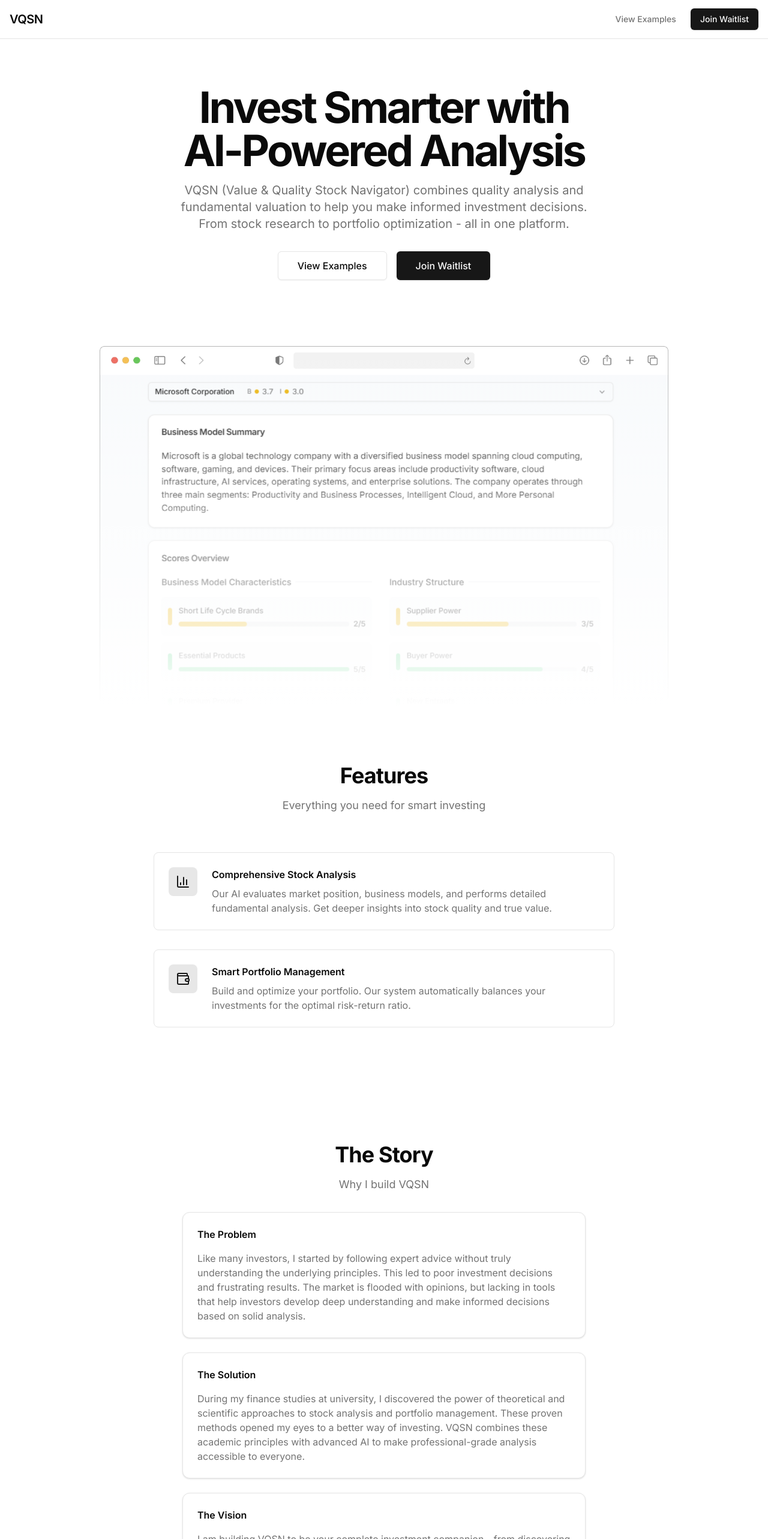
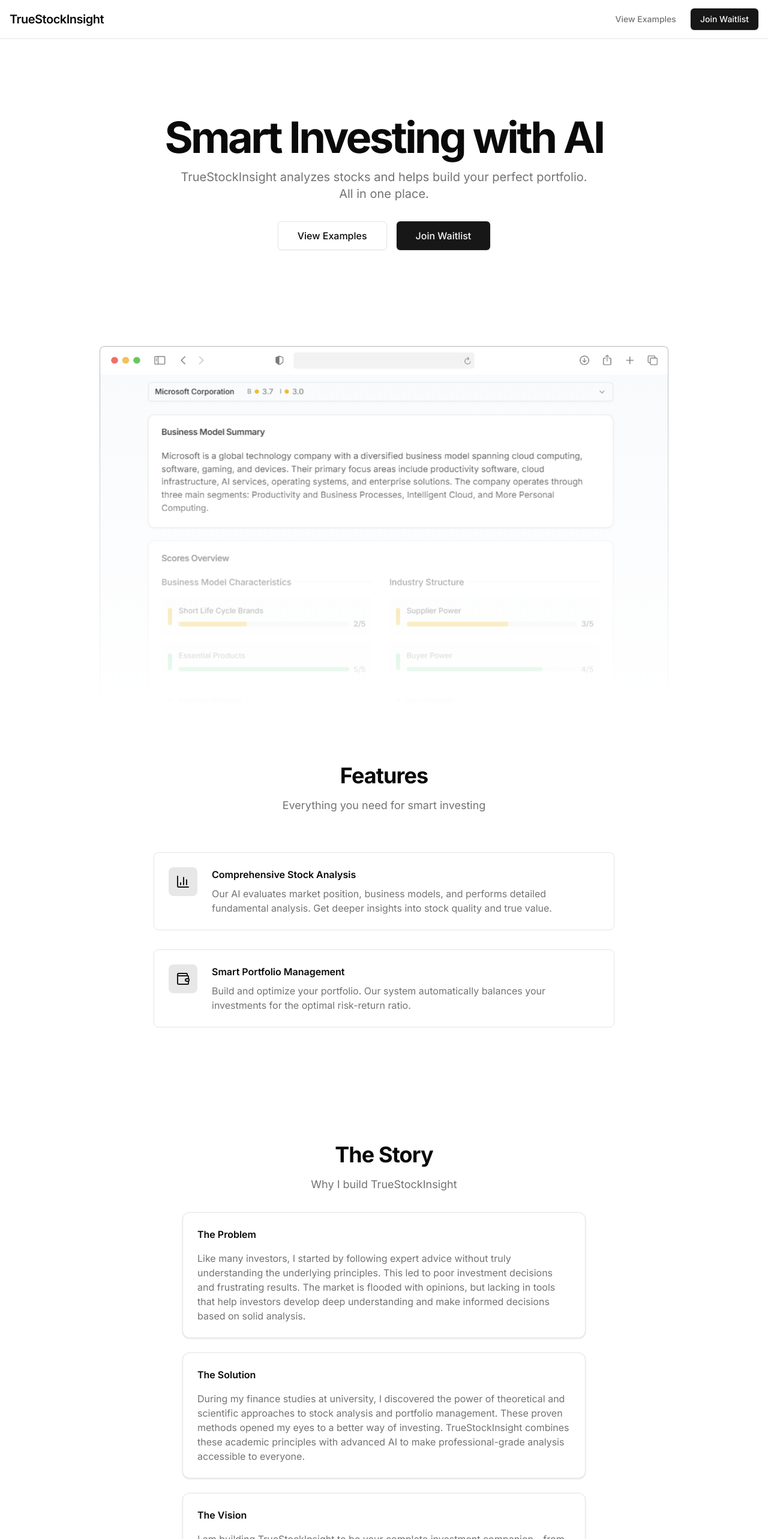
Before and after one commit to iste2/vqsn, a Next.js app: page / in a window 1280 px wide. Shown: the top 2566 px of the page at 60% size. Built offline with nearby package versions, Linux system fonts and the light colour scheme.

Commit message:
renamed to TrueStockInsight

```diff
--- a/components/footer.tsx
+++ b/components/footer.tsx
@@ -12,7 +12,7 @@ export function Footer() {
       <div className="w-[1200px] flex h-14 items-center justify-between">
         <div className="flex items-center gap-4">
           <p className="text-sm text-muted-foreground">
-            © {new Date().getFullYear()} VQSN. All rights reserved.
+            © {new Date().getFullYear()} TrueStockInsight. All rights reserved.
           </p>
           <Link
             href="/imprint"
--- a/components/hero-image.tsx
+++ b/components/hero-image.tsx
@@ -8,7 +8,7 @@ export function HeroImage() {
             <div className="absolute inset-0 bg-gradient-to-b from-white/0 to-white pointer-events-none z-10" />
             <Image
               src="/screenshot.png"
-              alt="VQSN Dashboard Preview"
+              alt="TrueStockInsight Dashboard Preview"
               fill
               className="object-contain"
               priority
--- a/components/hero.tsx
+++ b/components/hero.tsx
@@ -10,11 +10,10 @@ export function Hero() {
     <div className="flex min-h-[60vh] flex-col items-center justify-center space-y-8 px-4 text-center">
       <div className="space-y-4">
         <h1 className="text-4xl font-bold tracking-tighter sm:text-5xl md:text-6xl lg:text-7xl">
-          <span className="block">Invest Smarter with</span>
-          <span className="block">AI-Powered Analysis</span>
+          <span className="block">Smart Investing with AI</span>
         </h1>
         <p className="mx-auto max-w-[700px] text-lg text-muted-foreground sm:text-xl">
-        VQSN (Value & Quality Stock Navigator) combines quality analysis and fundamental valuation to help you make informed investment decisions. From stock research to portfolio optimization - all in one platform.
+            TrueStockInsight analyzes stocks and helps build your perfect portfolio. All in one place.
         </p>
       </div>
 
--- a/components/navbar.tsx
+++ b/components/navbar.tsx
@@ -16,7 +16,7 @@ export function Navbar() {
       <div className="flex h-16 items-center px-4 container mx-auto justify-between">
       <Link href="/" className="flex items-center gap-2">
           <span className="text-xl font-semibold tracking-tight">
-            VQSN
+            TrueStockInsight
           </span>
         </Link>
         <div className="flex items-center gap-6">
--- a/components/our-story.tsx
+++ b/components/our-story.tsx
@@ -12,11 +12,11 @@ const storyEntries: StoryEntry[] = [
   },
   {
     title: "The Solution",
-    content: "During my finance studies at university, I discovered the power of theoretical and scientific approaches to stock analysis and portfolio management. These proven methods opened my eyes to a better way of investing. VQSN combines these academic principles with advanced AI to make professional-grade analysis accessible to everyone."
+    content: "During my finance studies at university, I discovered the power of theoretical and scientific approaches to stock analysis and portfolio management. These proven methods opened my eyes to a better way of investing. TrueStockInsight combines these academic principles with advanced AI to make professional-grade analysis accessible to everyone."
   },
   {
     title: "The Vision",
-    content: "I am building VQSN to be your complete investment companion - from discovering promising stocks and analyzing their true value, to building optimized portfolios based on scientific principles. My goal is to empower investors with the tools and insights they need to make confident, well-researched investment decisions."
+    content: "I am building TrueStockInsight to be your complete investment companion - from discovering promising stocks and analyzing their true value, to building optimized portfolios based on scientific principles. My goal is to empower investors with the tools and insights they need to make confident, well-researched investment decisions."
   }
 ]
 
@@ -26,7 +26,7 @@ export function OurStory() {
       <section className="container py-24 flex flex-col items-center max-w-[1400px] px-4 sm:px-6 lg:px-8">
         <div className="text-center mb-8">
           <h2 className="text-3xl font-bold tracking-tight sm:text-4xl mb-4">The Story</h2>
-          <p className="text-muted-foreground text-lg">Why I build VQSN</p>
+          <p className="text-muted-foreground text-lg">Why I build TrueStockInsight</p>
         </div>
 
         <ul className="w-full max-w-2xl space-y-6">
--- a/components/waitlist.tsx
+++ b/components/waitlist.tsx
@@ -44,7 +44,7 @@ export function Waitlist() {
             Be the First to Know
           </h2>
           <p className="max-w-[700px] text-gray-500 md:text-xl/relaxed lg:text-base/relaxed xl:text-xl/relaxed">
-            Join the waitlist to get early access and exclusive updates about VQSN&apos;s launch.
+            Join the waitlist to get early access and exclusive updates about TrueStockInsight&apos;s launch.
           </p>
           <form
             onSubmit={handleSubmit}
--- a/package.json
+++ b/package.json
@@ -1,5 +1,5 @@
 {
-  "name": "VQSN",
+  "name": "TrueStockInsight",
   "version": "0.1.0",
   "private": true,
   "scripts": {
```
Also changed, not shown: 1 other file (tests, documents, lock files or other folders).
